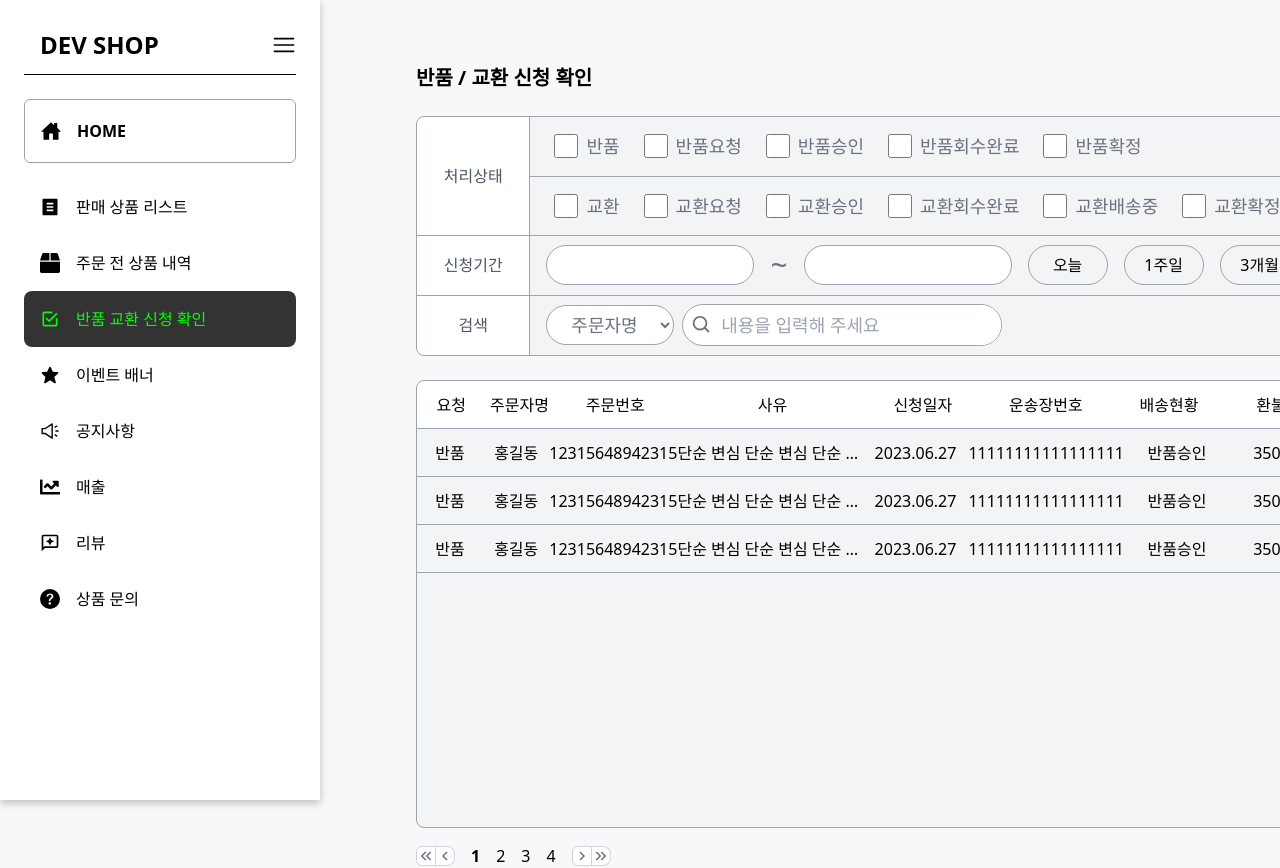
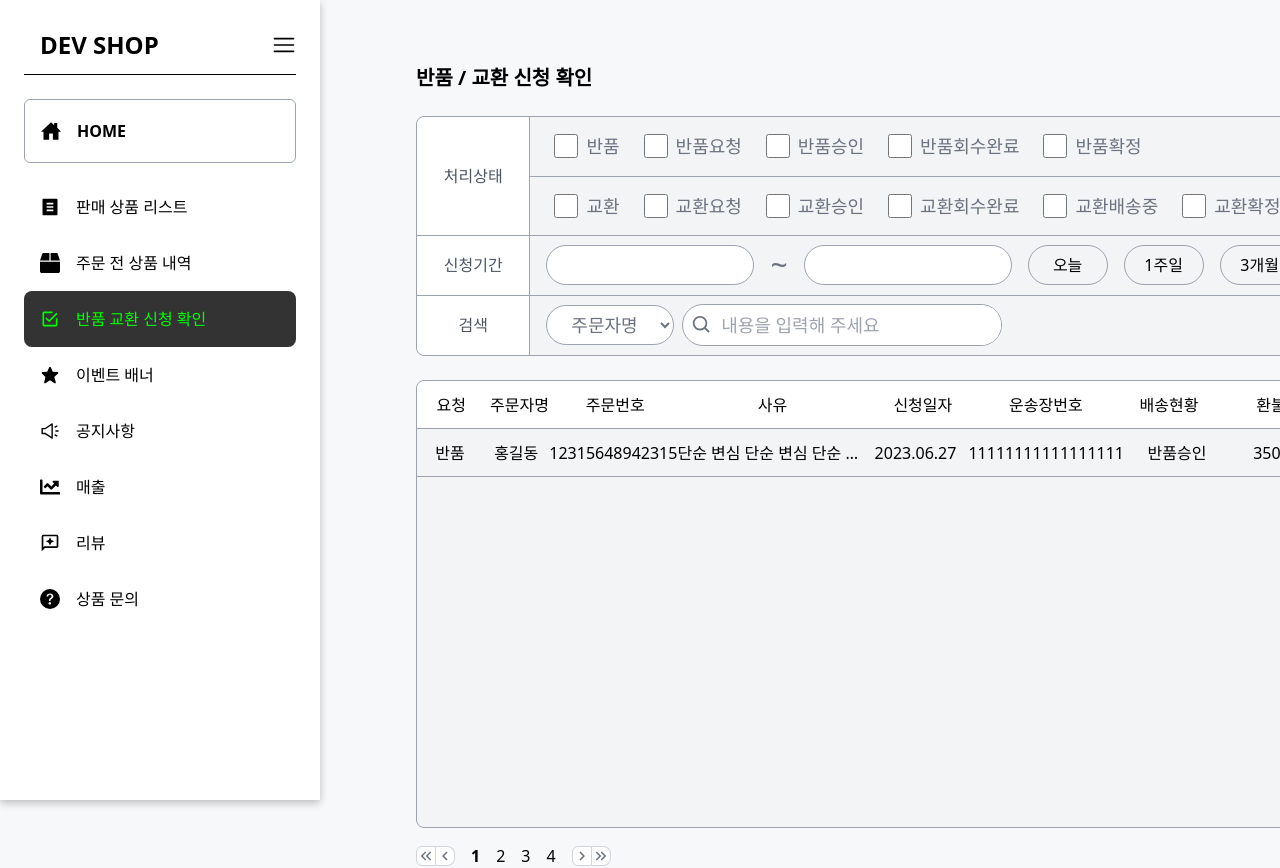
Before and after one commit to devstoreproject/devstore, a React (Create React App) app in the folder FE/: page /admin/returnorexchange in a window 1280 px wide. Shown: the top 868 px of the page. Built offline with nearby package versions, Linux system fonts and the light colour scheme.

Commit message:
[design] UI 확인용 컴포넌트 생성

```diff
--- a/FE/src/Components/KYH/admin/ReturnOrExchange/ResultTable.tsx
+++ b/FE/src/Components/KYH/admin/ReturnOrExchange/ResultTable.tsx
@@ -6,8 +6,6 @@ export default function ResultTable() {
     <div className="flex flex-col mt-6 mb-4 bg-gray-100 border border-gray-400 rounded-lg h-112 w-250">
       <ResultTableTitle />
       <ResultTableContents />
-      <ResultTableContents />
-      <ResultTableContents />
     </div>
   );
 }
```
